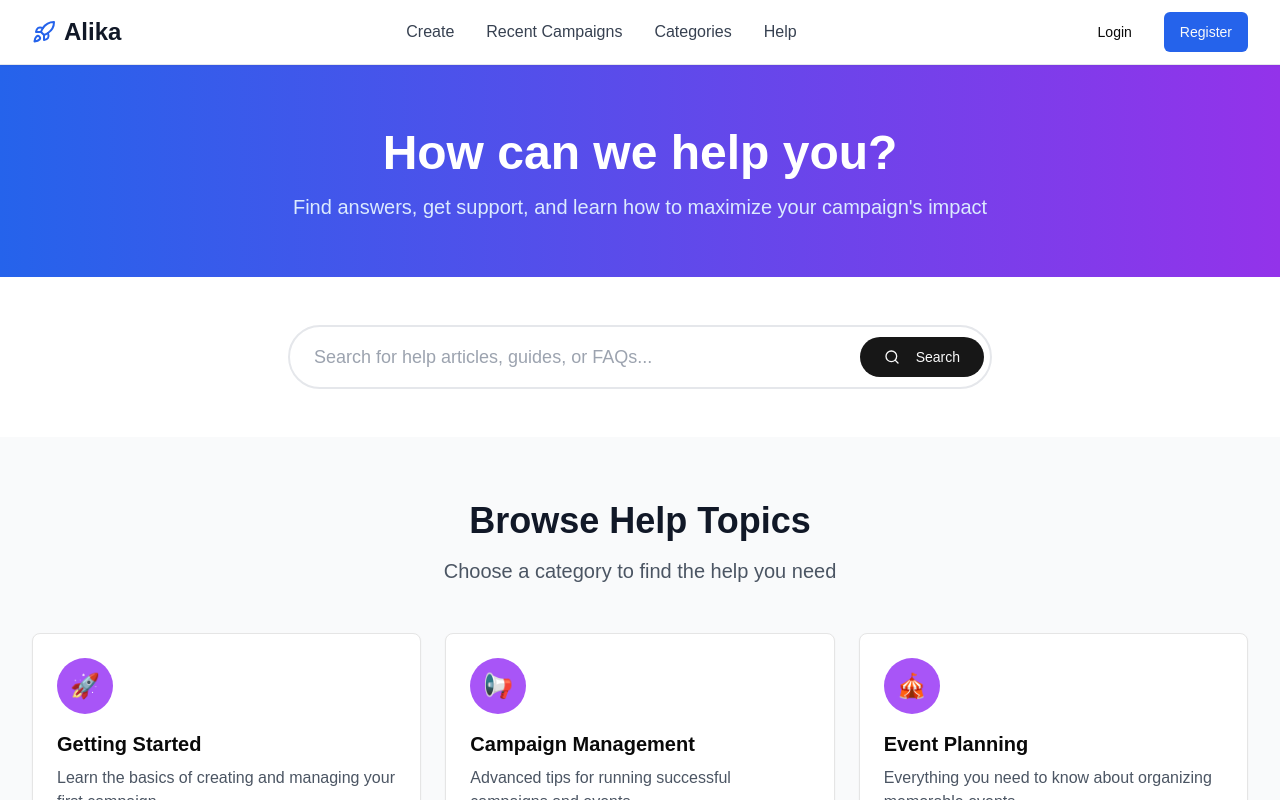
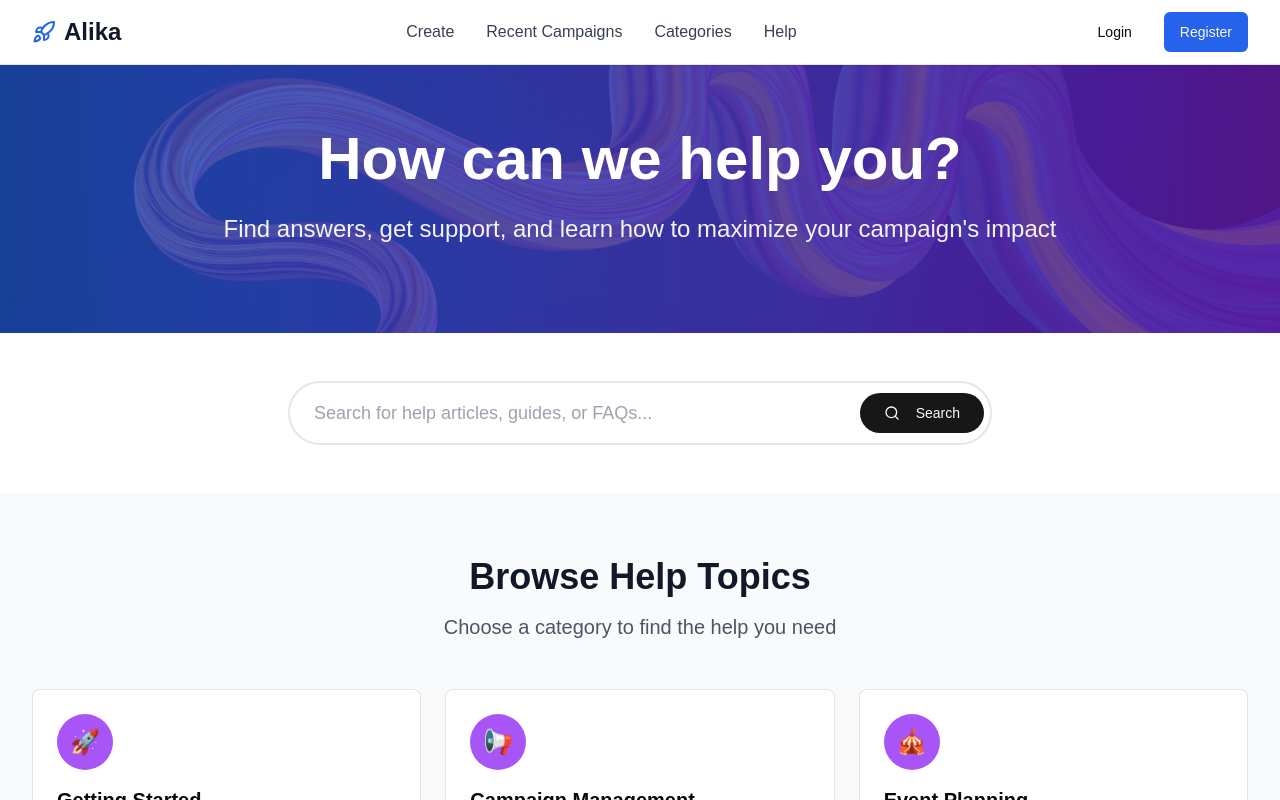
Before and after one commit to saisilinus/alika, a Next.js app: page /help in a window 1280 px wide. Shown: the top 800 px of the page. Built offline with nearby package versions, Linux system fonts and the light colour scheme.

Commit message:
fix:header bg consistency

```diff
--- a/pages/categories.tsx
+++ b/pages/categories.tsx
@@ -136,15 +136,19 @@ const CategoriesPage = () => {
       {/* Header */}
       <Header/>
 
-      {/* Hero Section */}
-      <div className="bg-gradient-to-r from-blue-600 to-purple-600 text-white">
-        <div className="max-w-7xl mx-auto px-4 sm:px-6 lg:px-8 py-16">
-          <div className="text-center">
-            <h1 className="text-4xl md:text-5xl font-bold mb-4">Browse Categories</h1>
-            <p className="text-xl text-blue-100">Discover campaigns and events by category</p>
-          </div>
+    {/* Hero Section */}
+      <section className="relative bg-gradient-to-r from-blue-600 to-purple-700 text-white py-20 lg:py-16">
+        <div className="absolute inset-0 bg-cover bg-center bg-no-repeat opacity-20" style={{backgroundImage: 'url("/flow.jpg")'}}></div>
+        <div className="absolute inset-0 bg-black opacity-20"></div>
+        <div className="relative max-w-7xl mx-auto px-4 sm:px-6 lg:px-8 text-center">
+          <h1 className="text-4xl md:text-6xl font-bold mb-6">
+            Browse Categories
+          </h1>
+          <p className="text-xl md:text-2xl mb-8 text-gray-100">
+            Discover campaigns and events by category
+          </p>
         </div>
-      </div>
+      </section>
 
       {/* Main Content */}
       <div className="max-w-7xl mx-auto px-4 sm:px-6 lg:px-8 py-12">
--- a/pages/help.tsx
+++ b/pages/help.tsx
@@ -215,18 +215,20 @@ export default function HelpPage() {
       {/* Header */}
       <Header/>
 
-
       {/* Hero Section */}
-
-      <div className="bg-gradient-to-r from-blue-600 to-purple-600 text-white">
-        <div className="max-w-7xl mx-auto px-4 sm:px-6 lg:px-8 py-16">
-          <div className="text-center">
-            <h1 className="text-4xl md:text-5xl font-bold mb-4">How can we help you?</h1>
-            <p className="text-xl text-blue-100">Find answers, get support, and learn how to maximize your campaign's impact</p>
-            <br></br>
-          </div>
+      <section className="relative bg-gradient-to-r from-blue-600 to-purple-700 text-white py-20 lg:py-16">
+        <div className="absolute inset-0 bg-cover bg-center bg-no-repeat opacity-20" style={{backgroundImage: 'url("/flow.jpg")'}}></div>
+        <div className="absolute inset-0 bg-black opacity-20"></div>
+        <div className="relative max-w-7xl mx-auto px-4 sm:px-6 lg:px-8 text-center">
+          <h1 className="text-4xl md:text-6xl font-bold mb-6">
+            How can we help you?
+          </h1>
+          <p className="text-xl md:text-2xl mb-8 text-gray-100">
+            Find answers, get support, and learn how to maximize your campaign's impact
+          </p>
+          <br></br>
         </div>
-      </div>
+      </section>
 
 
       {/* Search Section */}
--- a/pages/recents.tsx
+++ b/pages/recents.tsx
@@ -158,7 +158,6 @@ export default function HomePage() {
      <Header/>
 
       {/* Hero Section */}
-      {/* <section className="relative bg-gradient-to-r from-blue-600 to-purple-700 text-white py-20 lg:py-32"> */}
       <section className="relative bg-gradient-to-r from-blue-600 to-purple-700 text-white py-20 lg:py-16">
         <div className="absolute inset-0 bg-cover bg-center bg-no-repeat opacity-20" style={{backgroundImage: 'url("/flow.jpg")'}}></div>
         <div className="absolute inset-0 bg-black opacity-20"></div>
@@ -174,14 +173,8 @@ export default function HomePage() {
       </section>
 
       {/* Recent Banners Section */}
-      <section id="discover" className="py-16 bg-gray-50">
+      <section id="discover" className="py-12 bg-gray-50">
         <div className="max-w-7xl mx-auto px-4 sm:px-6 lg:px-8">
-          {/* <div className="flex justify-between items-center mb-8">
-            <h2 className="text-3xl font-bold text-gray-900">
-              Recent Campaigns & Events
-            </h2>
-
-          </div> */}
 
           {banners.map((banner) => (
               <Link href={`/campaign/${banner.id}`} key={banner.id}>
```
